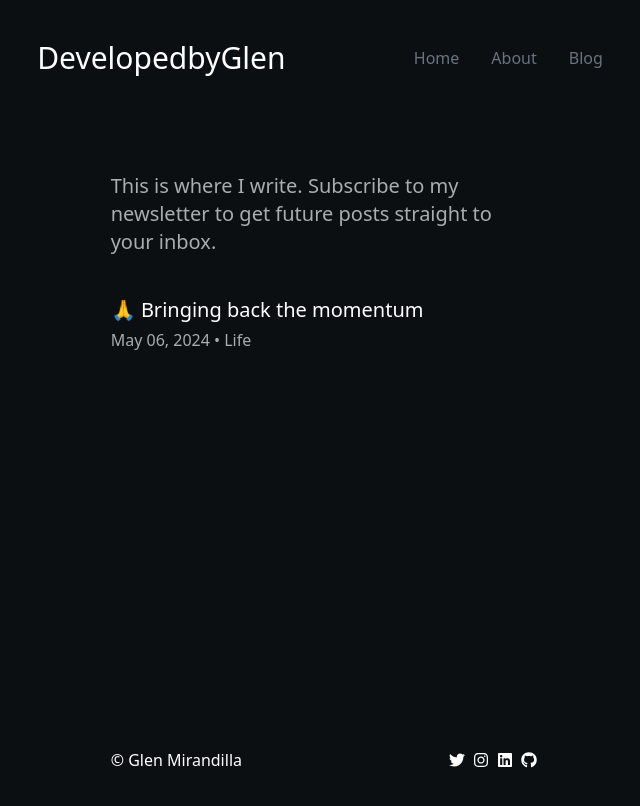
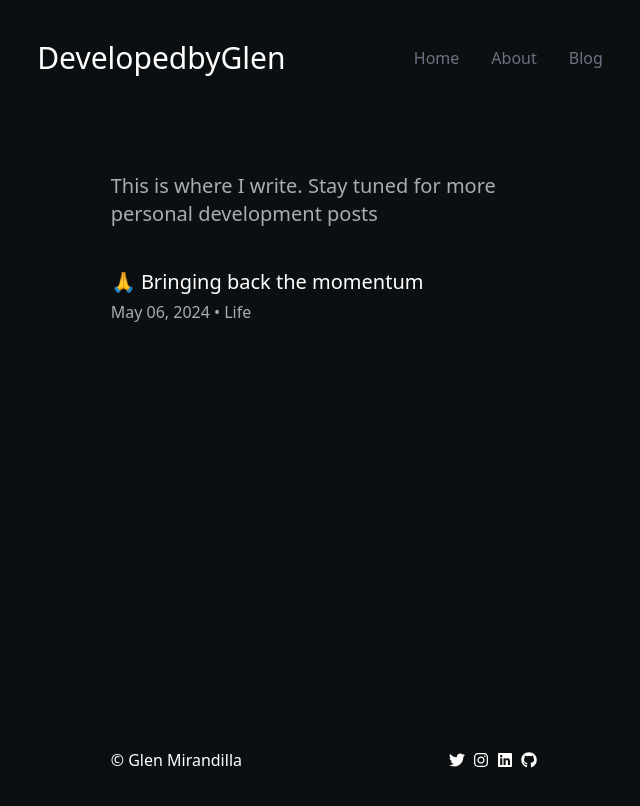
Before and after one commit to Yukihira2k/blog-post-project, a React (Vite) app: page /blog in a window 1280 px wide. Shown: the top 806 px of the page, without its empty margins (316-956 px from the left). Built offline with nearby package versions, Linux system fonts and the light colour scheme.

Commit message:
fixed bugs

```diff
--- a/src/Components/Pages/Blog.jsx
+++ b/src/Components/Pages/Blog.jsx
@@ -10,7 +10,7 @@ const Blog = () => {
     <NavBar/>
     <section className="flex justify-center my-24 h-[60vh]">
     <div className="text-white w-full mx-10  md:mx-0 md:w-[60%] lg:[70%] xl:w-1/3">
-    <h1 className="text-xl mb-10 text-[#A8ADB2]">This is where I write. Subscribe to my newsletter to get future posts straight to your inbox.</h1>
+    <h1 className="text-xl mb-10 text-[#A8ADB2]">This is where I write. Stay tuned for more personal development posts</h1>
       <h1 className="text-3xl text-left">{Notes.map((createNote,index)=>{
         return  <Blogs key={index} index={index} path={createNote.path} emoji={createNote.emoji} title={createNote.title} date={createNote.date} genre={createNote.genre}/>
       })}</h1>
```
